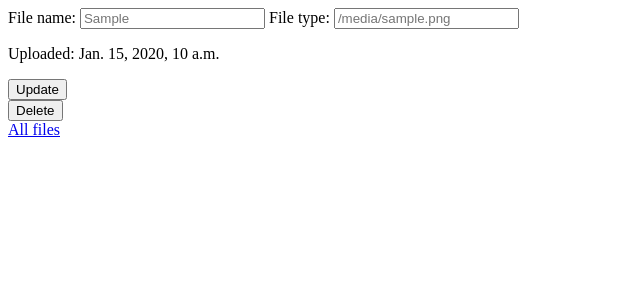
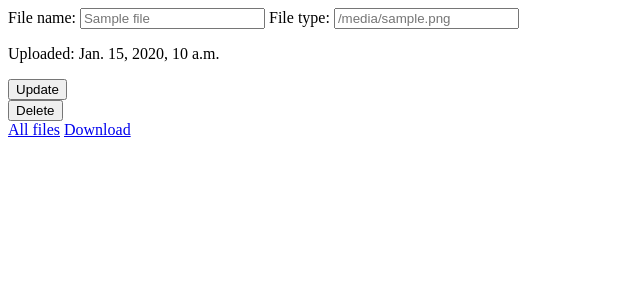
Before and after one commit to mlguels/django, a Django app: template projectname/templates/files/file.html in a window 1280 px wide. Shown: the top 300 px of the page, without its empty margins (0-640 px from the left). Run offline with Django 5.2, Linux system fonts and the light colour scheme; the template is opened without the code that fills it: most values are stand-ins (such as "Sample title", 1, 10 or a date in 2020).

Commit message:
Add download button on frontend

```diff
--- a/projectname/templates/files/file.html
+++ b/projectname/templates/files/file.html
@@ -1,15 +1,20 @@
-{% extends "files/site.html" %}
-{% block title %} {{file.name}} {% endblock %}
+{% extends 'files/site.html' %}
+{% block title %}
+  {{ file.name }}
+{% endblock %}
 {% block body %}
   <form action="{% url 'edit' file.id %}" method="POST">
     {% csrf_token %}
     <label for="name">File name:</label>
-        <input type="text" name="name" id="name" placeholder={{file.name}} />
+    <input type="text" name="name" id="name" placeholder="{{ file.name }}" />
     <label for="type">File type:</label>
-        <input type="text" name="type" id="type" placeholder={{file.file_type}} />
-        <p>Uploaded: {{file.upload_timestamp}}</p>
+    <input type="text" name="type" id="type" placeholder="{{ file.file_type }}" />
+    <p>Uploaded: {{ file.upload_timestamp }}</p>
     <button>Update</button>
   </form>
-    <form action="{% url 'delete' file.id %}"><button>Delete</button></form>
+  <form action="{% url 'delete' file.id %}">
+    <button>Delete</button>
+  </form>
   <a href="{% url 'files' %}">All files</a>
+  <a href="{{ file.file.url }}" download>Download</a>
 {% endblock %}
```
Lines whose indentation alone changed are shown as unchanged.
